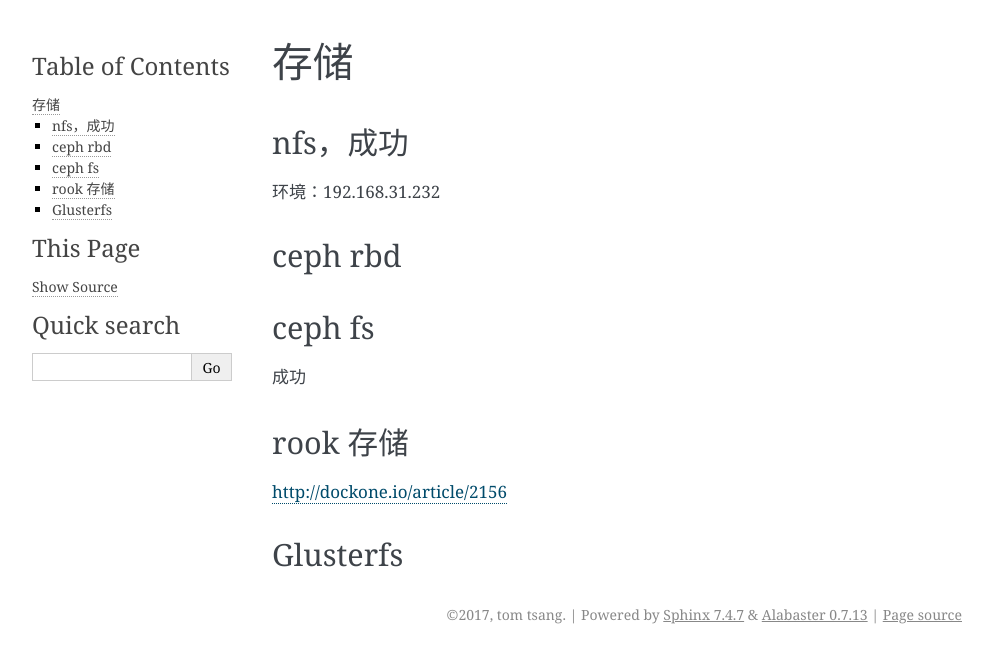
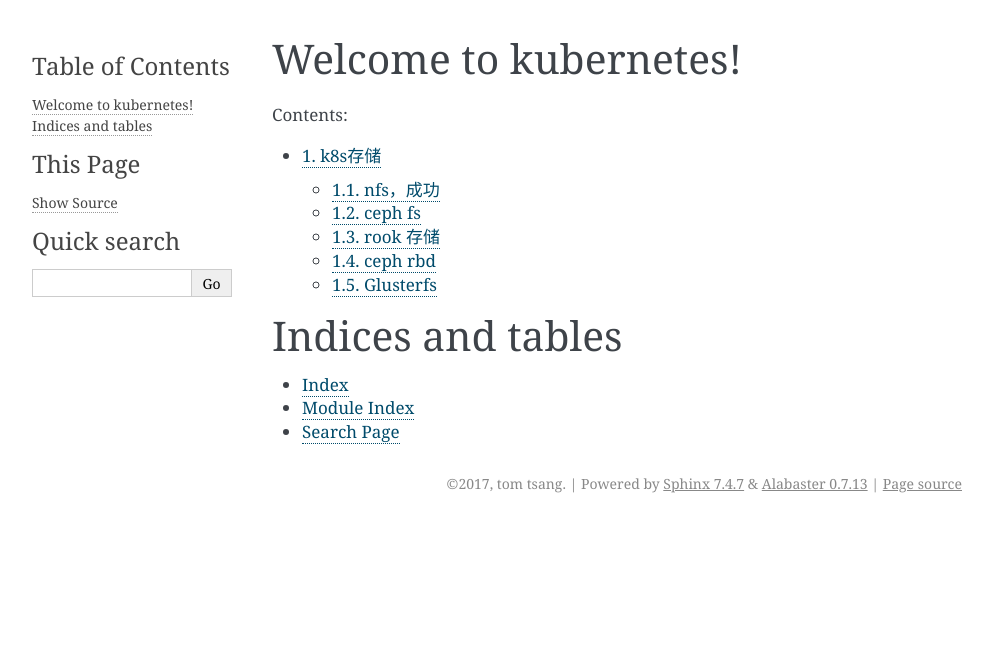
Before and after one commit to tomtsang/blog, a Sphinx documentation site: the page built from source/k8s/index.rst, in a window 1280 px wide. Shown: the top 663 px of the page, without its empty margins (148-1141 px from the left). Built offline with Sphinx 7.4.7, drawn with Linux system fonts in a browser that asks for light colours.

```diff
--- a/source/k8s/index.rst
+++ b/source/k8s/index.rst
@@ -1,24 +1,22 @@
+.. blog documentation master file, created by
+   sphinx-quickstart on Mon Oct  9 11:39:42 2017.
+   You can adapt this file completely to your liking, but it should at least
+   contain the root `toctree` directive.
 
-存储
-----
+Welcome to kubernetes!
+================================
 
-nfs，成功
-^^^^^^^^^
+Contents:
 
-环境：192.168.31.232
+.. toctree::
+   :maxdepth: 2
+   :numbered: 2
 
-ceph rbd
-^^^^^^^^
+   storage
 
-ceph fs
-^^^^^^^
+Indices and tables
+==================
 
-成功
-
-rook 存储
-^^^^^^^^^
-
-http://dockone.io/article/2156
-
-Glusterfs
-^^^^^^^^^
+* :ref:`genindex`
+* :ref:`modindex`
+* :ref:`search`
```
Also changed, not shown: source/k8s/storage.rst (added, +29 -0 lines).
